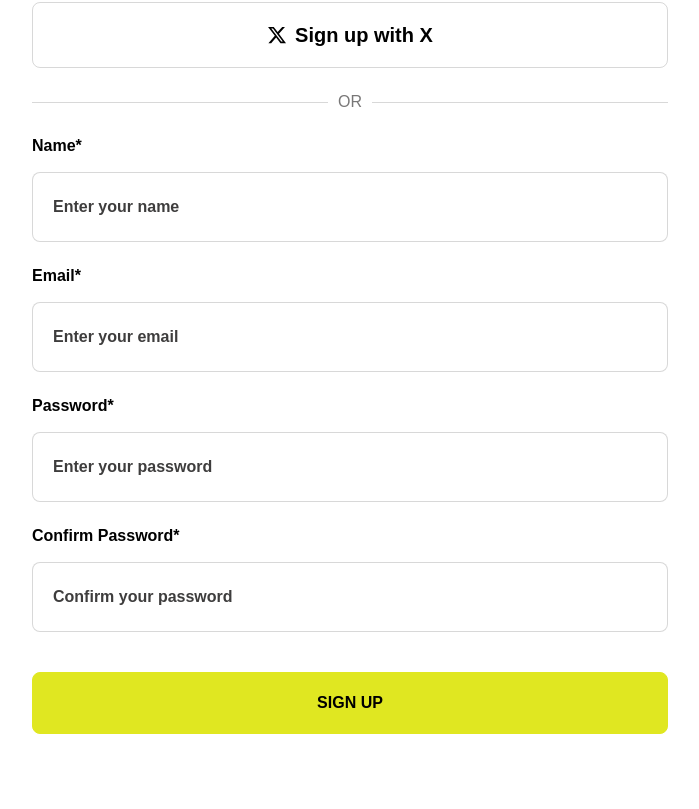
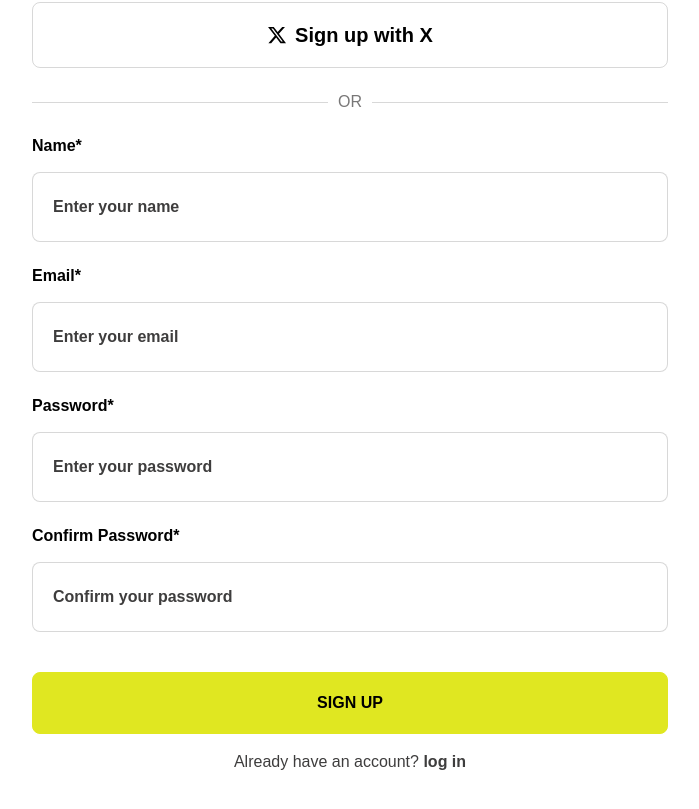
Before and after one commit to jahidhasan136/halinas2, a Next.js app: page /signup in a window 1280 px wide. Shown: the part 313-1122 px from the top of the page, without its empty margins (290-989 px from the left). Built offline with nearby package versions, Linux system fonts and the light colour scheme.

Commit message:
singup linked success

```diff
--- a/src/components/authpages/SignupPage.tsx
+++ b/src/components/authpages/SignupPage.tsx
@@ -6,6 +6,7 @@ import { FaXTwitter } from "react-icons/fa6";
 import PrimaryButton from "../shared/shared-button/PrimaryButton";
 import { SubmitHandler, useForm } from "react-hook-form";
 import { IFormInput } from "@/types/formInput";
+import Link from "next/link";
 // import { useRouter } from "next/navigation";
 // import { toast } from "sonner";
 
@@ -61,7 +62,7 @@ const SignupPage = () => {
         <p className="uppercase text-black2/70 font-medium leading-5">or</p>
         <div className="border-black2/20 border-b w-full"></div>
       </div>
-      <div>
+      <div className="mb-4">
         <form onSubmit={handleSubmit(onSubmit)}>
           <div className="grid gap-6">
             <div className="grid gap-4">
@@ -162,6 +163,12 @@ const SignupPage = () => {
           />
         </form>
       </div>
+      <Link
+        href="/login"
+        className="text-black2 leading-5 font-medium text-base"
+      >
+        Already have an account? <span className="font-bold">log in</span>
+      </Link>
     </div>
   );
 };
```
